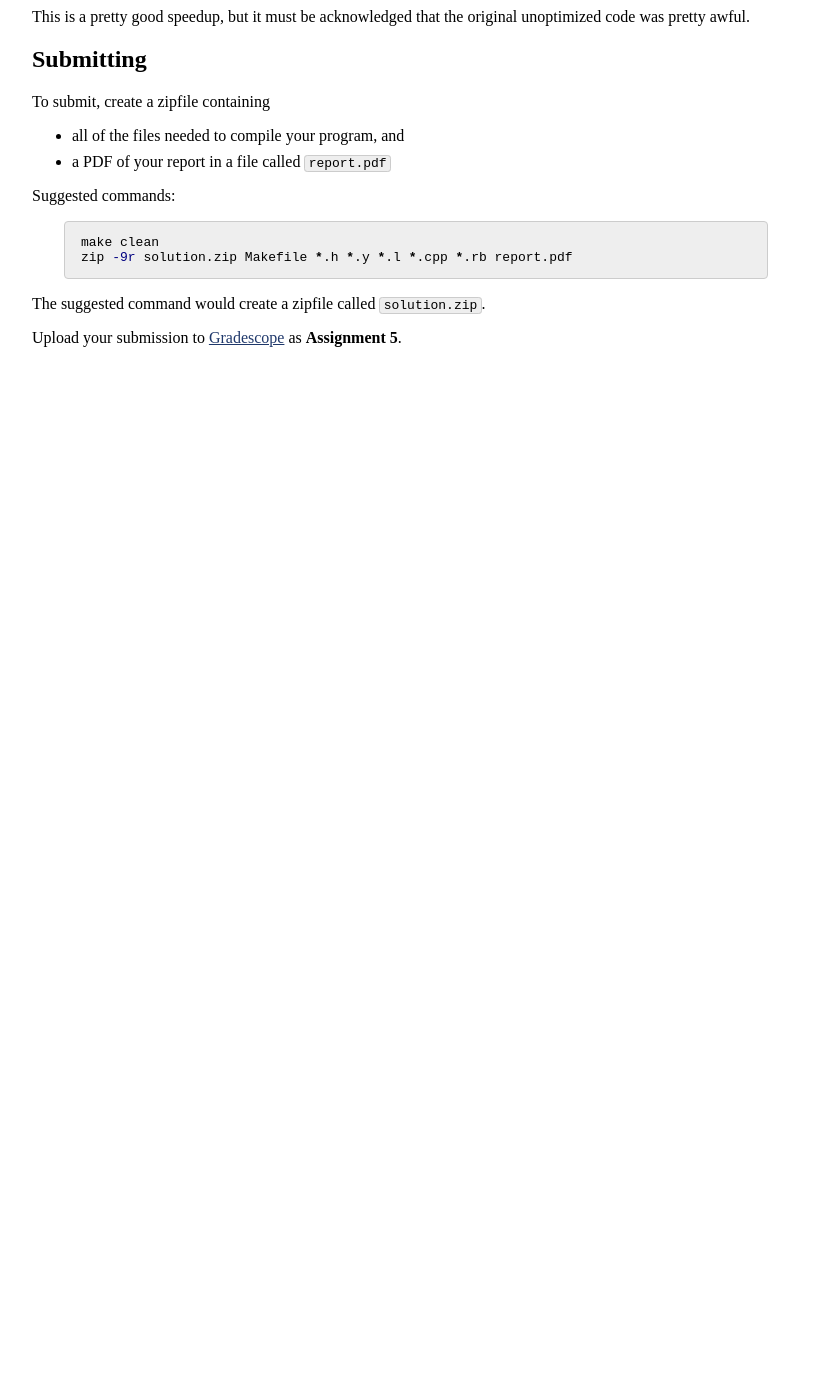
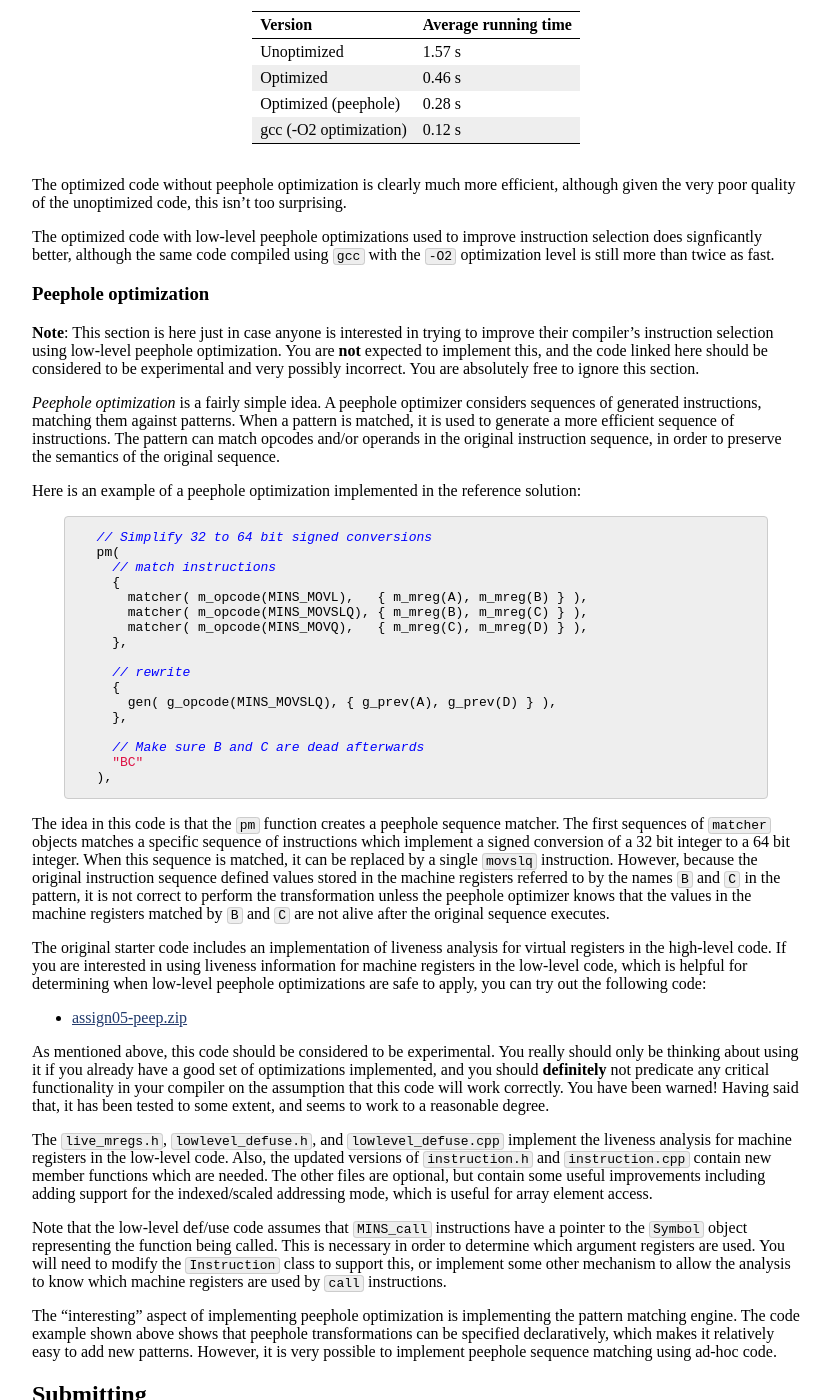
Before and after one commit to jhucompilers/fall2022, a Jekyll site: the page built from assign/assign05.md, in a window 1280 px wide and 1400 px high, scrolled down 6565 px. Shown: the whole window, without its empty margins (224-1054 px from the left). Built offline with Jekyll 4.4.1, drawn with Linux system fonts in a browser that asks for light colours; before the commit the page ends 6944 px from its top, so only the background shows below that; some of the changed text lies outside the part shown.

Commit message:
update for low-level peephole optimization

````diff
--- a/assign/assign05.md
+++ b/assign/assign05.md
@@ -10,6 +10,12 @@ title: "Assignment 5"
 Also, the [Analysis and experiments](#analysis-and-experiments)
 and [Report](#report) sections have been updated to more accurately
 document expectations.
+
+*Update 12/3*: Updated [Generated code examples](#generated-code-examples)
+and added a [Peephole optimization](#peephole-optimization) section.
+This information could be useful if you are interested in implementing
+transformations to improve the quality of the idioms used in the generated
+low-level code.
 
 ## Overview
 
@@ -379,14 +385,14 @@ The public test repository contains examples of unoptimized and optimized
 code generated for the test programs.  Here are a few selections (see the
 test repository for the full set):
 
-Test program | HL unopt | HL opt | LL unopt | LL opt
------------- | -------- | ------ | -------- | ------
-[example02.c](https://github.com/jhucompilers/fall2022-tests/blob/main/assign05/input/example02.c) | [example02.out](https://github.com/jhucompilers/fall2022-tests/blob/main/assign05/example_highlevel_code/example02.out) | [example02.out](https://github.com/jhucompilers/fall2022-tests/blob/main/assign05/example_highlevel_code_opt/example02.out) | [example02.S](https://github.com/jhucompilers/fall2022-tests/blob/main/assign05/example_lowlevel_code/example02.S) | [example02.S](https://github.com/jhucompilers/fall2022-tests/blob/main/assign05/example_lowlevel_code_opt/example02.S)
-[example09.c](https://github.com/jhucompilers/fall2022-tests/blob/main/assign05/input/example09.c) | [example09.out](https://github.com/jhucompilers/fall2022-tests/blob/main/assign05/example_highlevel_code/example09.out) | [example09.out](https://github.com/jhucompilers/fall2022-tests/blob/main/assign05/example_highlevel_code_opt/example09.out) | [example09.S](https://github.com/jhucompilers/fall2022-tests/blob/main/assign05/example_lowlevel_code/example09.S) | [example09.S](https://github.com/jhucompilers/fall2022-tests/blob/main/assign05/example_lowlevel_code_opt/example09.S)
-[example28.c](https://github.com/jhucompilers/fall2022-tests/blob/main/assign05/input/example28.c) | [example28.out](https://github.com/jhucompilers/fall2022-tests/blob/main/assign05/example_highlevel_code/example28.out) | [example28.out](https://github.com/jhucompilers/fall2022-tests/blob/main/assign05/example_highlevel_code_opt/example28.out) | [example28.S](https://github.com/jhucompilers/fall2022-tests/blob/main/assign05/example_lowlevel_code/example28.S) | [example28.S](https://github.com/jhucompilers/fall2022-tests/blob/main/assign05/example_lowlevel_code_opt/example28.S)
-[example29.c](https://github.com/jhucompilers/fall2022-tests/blob/main/assign05/input/example29.c) | [example29.out](https://github.com/jhucompilers/fall2022-tests/blob/main/assign05/example_highlevel_code/example29.out) | [example29.out](https://github.com/jhucompilers/fall2022-tests/blob/main/assign05/example_highlevel_code_opt/example29.out) | [example29.S](https://github.com/jhucompilers/fall2022-tests/blob/main/assign05/example_lowlevel_code/example29.S) | [example29.S](https://github.com/jhucompilers/fall2022-tests/blob/main/assign05/example_lowlevel_code_opt/example29.S)
-[example30.c](https://github.com/jhucompilers/fall2022-tests/blob/main/assign05/input/example30.c) | [example30.out](https://github.com/jhucompilers/fall2022-tests/blob/main/assign05/example_highlevel_code/example30.out) | [example30.out](https://github.com/jhucompilers/fall2022-tests/blob/main/assign05/example_highlevel_code_opt/example30.out) | [example30.S](https://github.com/jhucompilers/fall2022-tests/blob/main/assign05/example_lowlevel_code/example30.S) | [example30.S](https://github.com/jhucompilers/fall2022-tests/blob/main/assign05/example_lowlevel_code_opt/example30.S)
-[example31.c](https://github.com/jhucompilers/fall2022-tests/blob/main/assign05/input/example31.c) | [example31.out](https://github.com/jhucompilers/fall2022-tests/blob/main/assign05/example_highlevel_code/example31.out) | [example31.out](https://github.com/jhucompilers/fall2022-tests/blob/main/assign05/example_highlevel_code_opt/example31.out) | [example31.S](https://github.com/jhucompilers/fall2022-tests/blob/main/assign05/example_lowlevel_code/example31.S) | [example31.S](https://github.com/jhucompilers/fall2022-tests/blob/main/assign05/example_lowlevel_code_opt/example31.S)
+Test program | HL unopt | HL opt | LL unopt | LL opt | LL peep
+------------ | -------- | ------ | -------- | ------ | -------
+[example02.c](https://github.com/jhucompilers/fall2022-tests/blob/main/assign05/input/example02.c) | [example02.out](https://github.com/jhucompilers/fall2022-tests/blob/main/assign05/example_highlevel_code/example02.out) | [example02.out](https://github.com/jhucompilers/fall2022-tests/blob/main/assign05/example_highlevel_code_opt/example02.out) | [example02.S](https://github.com/jhucompilers/fall2022-tests/blob/main/assign05/example_lowlevel_code/example02.S) | [example02.S](https://github.com/jhucompilers/fall2022-tests/blob/main/assign05/example_lowlevel_code_opt/example02.S) | [example02.S](https://github.com/jhucompilers/fall2022-tests/blob/main/assign05/example_lowlevel_code_peep/example02.S)
+[example09.c](https://github.com/jhucompilers/fall2022-tests/blob/main/assign05/input/example09.c) | [example09.out](https://github.com/jhucompilers/fall2022-tests/blob/main/assign05/example_highlevel_code/example09.out) | [example09.out](https://github.com/jhucompilers/fall2022-tests/blob/main/assign05/example_highlevel_code_opt/example09.out) | [example09.S](https://github.com/jhucompilers/fall2022-tests/blob/main/assign05/example_lowlevel_code/example09.S) | [example09.S](https://github.com/jhucompilers/fall2022-tests/blob/main/assign05/example_lowlevel_code_opt/example09.S) | [example09.S](https://github.com/jhucompilers/fall2022-tests/blob/main/assign05/example_lowlevel_code_peep/example09.S)
+[example28.c](https://github.com/jhucompilers/fall2022-tests/blob/main/assign05/input/example28.c) | [example28.out](https://github.com/jhucompilers/fall2022-tests/blob/main/assign05/example_highlevel_code/example28.out) | [example28.out](https://github.com/jhucompilers/fall2022-tests/blob/main/assign05/example_highlevel_code_opt/example28.out) | [example28.S](https://github.com/jhucompilers/fall2022-tests/blob/main/assign05/example_lowlevel_code/example28.S) | [example28.S](https://github.com/jhucompilers/fall2022-tests/blob/main/assign05/example_lowlevel_code_opt/example28.S) | [example28.S](https://github.com/jhucompilers/fall2022-tests/blob/main/assign05/example_lowlevel_code_peep/example28.S)
+[example29.c](https://github.com/jhucompilers/fall2022-tests/blob/main/assign05/input/example29.c) | [example29.out](https://github.com/jhucompilers/fall2022-tests/blob/main/assign05/example_highlevel_code/example29.out) | [example29.out](https://github.com/jhucompilers/fall2022-tests/blob/main/assign05/example_highlevel_code_opt/example29.out) | [example29.S](https://github.com/jhucompilers/fall2022-tests/blob/main/assign05/example_lowlevel_code/example29.S) | [example29.S](https://github.com/jhucompilers/fall2022-tests/blob/main/assign05/example_lowlevel_code_opt/example29.S) | [example29.S](https://github.com/jhucompilers/fall2022-tests/blob/main/assign05/example_lowlevel_code_peep/example29.S)
+[example30.c](https://github.com/jhucompilers/fall2022-tests/blob/main/assign05/input/example30.c) | [example30.out](https://github.com/jhucompilers/fall2022-tests/blob/main/assign05/example_highlevel_code/example30.out) | [example30.out](https://github.com/jhucompilers/fall2022-tests/blob/main/assign05/example_highlevel_code_opt/example30.out) | [example30.S](https://github.com/jhucompilers/fall2022-tests/blob/main/assign05/example_lowlevel_code/example30.S) | [example30.S](https://github.com/jhucompilers/fall2022-tests/blob/main/assign05/example_lowlevel_code_opt/example30.S) | [example30.S](https://github.com/jhucompilers/fall2022-tests/blob/main/assign05/example_lowlevel_code_peep/example30.S)
+[example31.c](https://github.com/jhucompilers/fall2022-tests/blob/main/assign05/input/example31.c) | [example31.out](https://github.com/jhucompilers/fall2022-tests/blob/main/assign05/example_highlevel_code/example31.out) | [example31.out](https://github.com/jhucompilers/fall2022-tests/blob/main/assign05/example_highlevel_code_opt/example31.out) | [example31.S](https://github.com/jhucompilers/fall2022-tests/blob/main/assign05/example_lowlevel_code/example31.S) | [example31.S](https://github.com/jhucompilers/fall2022-tests/blob/main/assign05/example_lowlevel_code_opt/example31.S) | [example31.S](https://github.com/jhucompilers/fall2022-tests/blob/main/assign05/example_lowlevel_code_peep/example31.S)
 
 The optimizations implemented are:
 
@@ -401,18 +407,21 @@ The optimizations implemented are:
 * Local register allocation (using all argument registers that aren't needed
   for function calls)
 
-Note that the selection of low level instructions isn't particularly good,
-and the generated low-level code could be significantly improved with
-some peephole optimization to rewrite instances of inefficient idioms.
-For example, the optimized code for Example 28 has the sequence
+In addition, the "LL peep" column shows the generated code with
+low-level peephole optimizations enabled. These optimizations replace
+less-efficient idioms in the generated low-level code with better
+idioms, including
 
-```
-movq     %r10, %r9
-movq     %r9, %r10
-```
+* use of index/scaled addressing mode for array element references
+* loop conditions emitted using `cmp` followed immediately by a conditional jump
+* elimination of unnecessary intermediate registers in arithmetic
+
+See the [Peephole optimization](#peephole-optimization) section for some
+additional information about peephole optimization.
 
 As a measure of the improvement in runtime performance, these are the
-running times (Linux on a Core i7-4790K CPU, averaged over 3 runs) of the
+running times (Linux on a Core i7-4790K CPU, averaged over 3 runs,
+output redirected to `/dev/null`) of the
 [Example 29](https://github.com/jhucompilers/fall2022-tests/blob/main/assign05/input/example29.c)
 test program, which multiplies two 500x500 matrices of `long` values:
 
@@ -420,9 +429,107 @@ Version | Average running time
 ------- | --------------------
 Unoptimized | 1.57 s
 Optimized | 0.46 s
+Optimized (peephole) | 0.28 s
+gcc (-O2 optimization) | 0.12 s
 
-This is a pretty good speedup, but it must be acknowledged that the original
-unoptimized code was pretty awful.
+The optimized code without peephole optimization is clearly much more efficient,
+although given the very poor quality of the unoptimized code, this isn't too
+surprising.
+
+The optimized code with low-level peephole optimizations used to improve
+instruction selection does signficantly better, although the same code
+compiled using `gcc` with the `-O2` optimization level is still more than
+twice as fast.
+
+### Peephole optimization
+
+**Note**: This section is here just in case anyone is interested in trying
+to improve their compiler's instruction selection using low-level peephole
+optimization.  You are **not** expected to implement this, and the
+code linked here should be considered to be experimental and very possibly
+incorrect. You are absolutely free to ignore this section.
+
+*Peephole optimization* is a fairly simple idea. A peephole optimizer
+considers sequences of generated instructions, matching them against
+patterns. When a pattern is matched, it is used to generate a more
+efficient sequence of instructions.  The pattern can match opcodes
+and/or operands in the original instruction sequence, in order
+to preserve the semantics of the original sequence.
+
+Here is an example of a peephole optimization implemented in the
+reference solution:
+
+```c++
+  // Simplify 32 to 64 bit signed conversions
+  pm(
+    // match instructions
+    {
+      matcher( m_opcode(MINS_MOVL),   { m_mreg(A), m_mreg(B) } ),
+      matcher( m_opcode(MINS_MOVSLQ), { m_mreg(B), m_mreg(C) } ),
+      matcher( m_opcode(MINS_MOVQ),   { m_mreg(C), m_mreg(D) } ),
+    },
+
+    // rewrite
+    {
+      gen( g_opcode(MINS_MOVSLQ), { g_prev(A), g_prev(D) } ),
+    },
+
+    // Make sure B and C are dead afterwards
+    "BC"
+  ),
+```
+
+The idea in this code is that the `pm` function creates a peephole
+sequence matcher. The first sequences of `matcher` objects matches
+a specific sequence of instructions which implement a signed
+conversion of a 32 bit integer to a 64 bit integer. When this
+sequence is matched, it can be replaced by a single `movslq`
+instruction.  However, because the original instruction sequence
+defined values stored in the machine registers referred to by
+the names `B` and `C` in the pattern, it is not correct to perform
+the transformation unless the peephole optimizer knows that the
+values in the machine registers matched by `B` and `C` are not
+alive after the original sequence executes.
+
+The original starter code includes an implementation of liveness
+analysis for virtual registers in the high-level code.
+If you are interested in using liveness information for machine
+registers in the low-level code, which is helpful for determining
+when low-level peephole optimizations are safe to apply, you can
+try out the following code:
+
+* [assign05-peep.zip](assign05-peep.zip)
+
+As mentioned above, this code should be considered to be experimental.
+You really should only be thinking about using it if you already
+have a good set of optimizations implemented, and you should
+**definitely** not predicate any critical functionality in your compiler
+on the assumption that this code will work correctly. You have
+been warned! Having said that, it has been tested to some extent,
+and seems to work to a reasonable degree.
+
+The `live_mregs.h`, `lowlevel_defuse.h`, and `lowlevel_defuse.cpp`
+implement the liveness analysis for machine registers in the low-level
+code. Also, the updated versions of `instruction.h` and
+`instruction.cpp` contain new member functions which are needed.
+The other files are optional, but contain some useful
+improvements including adding support for the indexed/scaled
+addressing mode, which is useful for array element access.
+
+Note that the low-level def/use code assumes that `MINS_call`
+instructions have a pointer to the `Symbol` object representing
+the function being called. This is necessary in order to determine
+which argument registers are used. You will need to modify the
+`Instruction` class to support this, or implement some other
+mechanism to allow the analysis to know which machine registers
+are used by `call` instructions.
+
+The "interesting" aspect of implementing peephole optimization is
+implementing the pattern matching engine. The code example shown above
+shows that peephole transformations can be specified declaratively,
+which makes it relatively easy to add new patterns. However, it is
+very possible to implement peephole sequence matching using ad-hoc
+code.
 
 ## Submitting
 
````
Also changed, not shown: index.md (+4 -0 lines), 1 other file.
